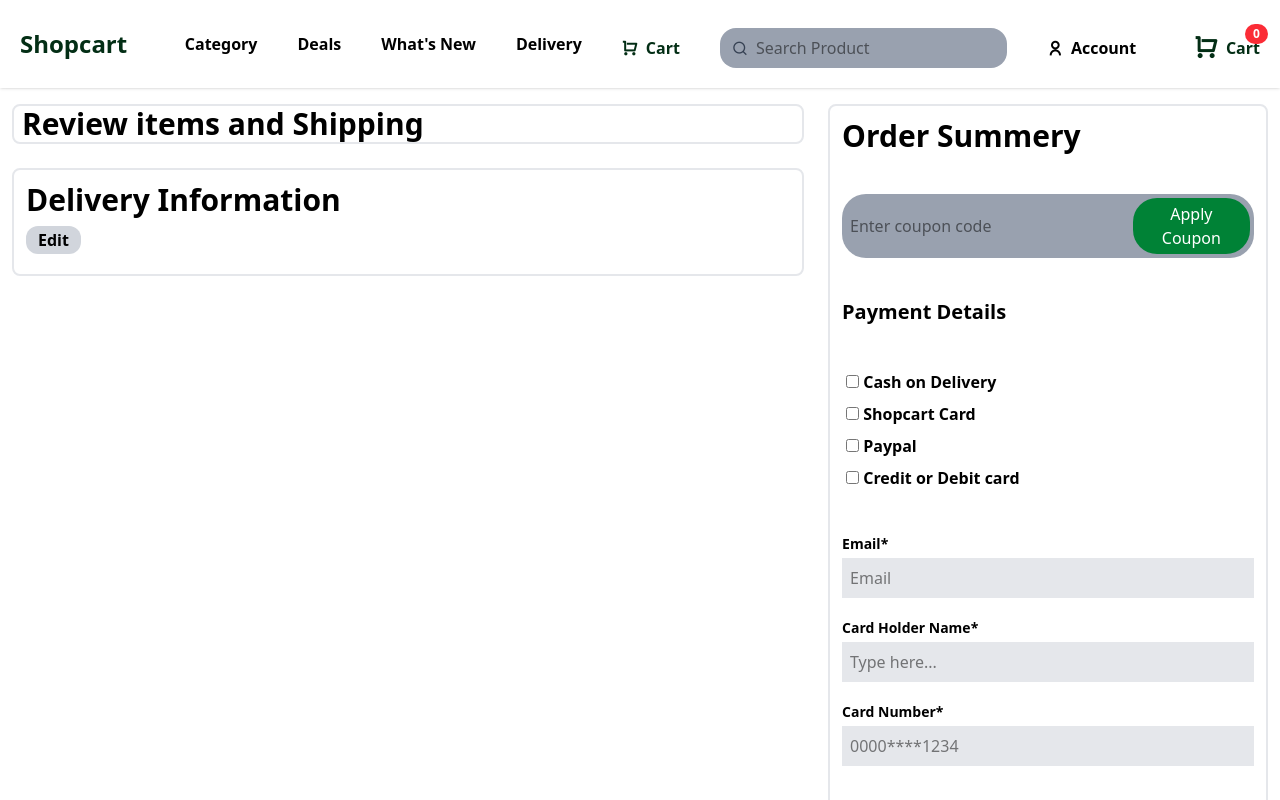
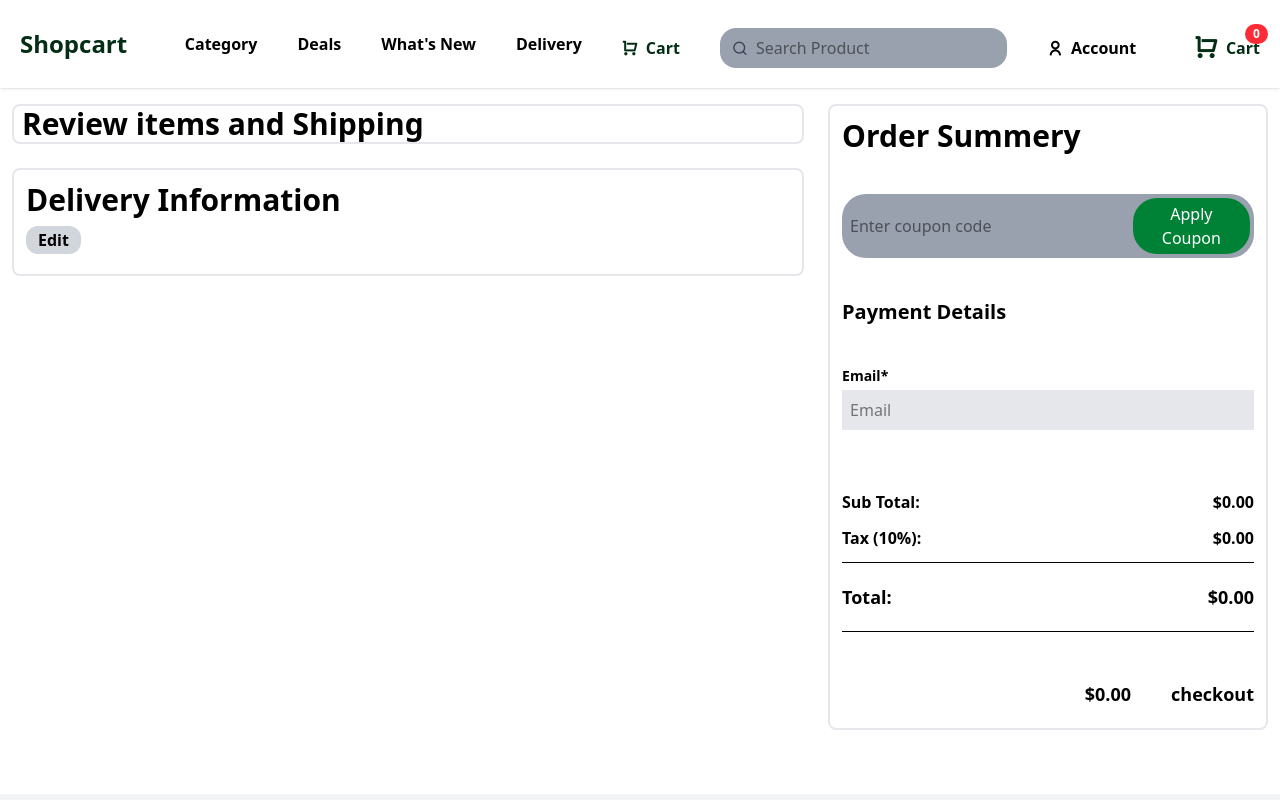
Before and after one commit to mac-101/Ecommerce-website, a React (Vite) app: page /checkout in a window 1280 px wide. Shown: the top 800 px of the page. Built offline with nearby package versions, Linux system fonts and the light colour scheme.

Commit message:
************

```diff
--- a/src/pages/checkout.jsx
+++ b/src/pages/checkout.jsx
@@ -141,12 +141,7 @@ export default function Checkout() {
 
                 <h1 className="font-bold textlg md:text-xl my-10">Payment Details</h1>
 
-                <div className="pb-10">
-                    <div className="p-1 font-semibold"><input type="checkbox" /> Cash on Delivery</div>
-                    <div className="p-1 font-semibold"><input type="checkbox" /> Shopcart Card</div>
-                    <div className="p-1 font-semibold"><input type="checkbox" /> Paypal</div>
-                    <div className="p-1 font-semibold"><input type="checkbox" /> Credit or Debit card</div>
-                </div>
+
                 <label htmlFor="email" className="text-sm font-semibold">Email*</label>
                 <input
                     type="email"
@@ -155,19 +150,6 @@ export default function Checkout() {
                     onChange={(e) => setEmail(e.target.value)}
                     className="bg-gray-200 p-2 my-1 mb-5"
                     placeholder="Email"
-                />
-
-                <label htmlFor="name" className="text-sm font-semibold">Card Holder Name*</label>
-                <input type="text" id="name" className="bg-gray-200 p-2 my-1 mb-5" placeholder="Type here..." />
-
-                <label htmlFor="number" className="text-sm font-semibold">Card Number*</label>
-                <input
-                    type="number"
-                    id="number"
-                    className="bg-gray-200 p-2 my-1 appearance-none
-             [&::-webkit-inner-spin-button]:appearance-none
-             [&::-webkit-outer-spin-button]:appearance-none"
-                    placeholder="0000****1234"
                 />
 
 
```
